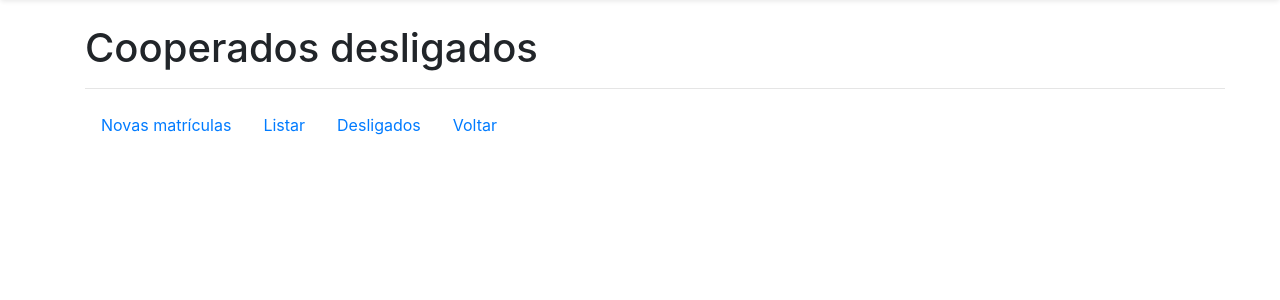
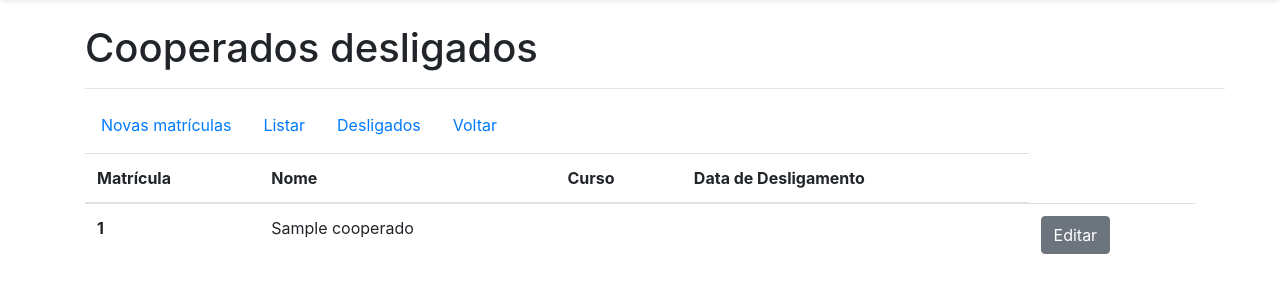
Before and after one commit to vctr-moraes/CoopManagement, a Symfony app: template templates/cooperado/desligados.html.twig in a window 1280 px wide. Shown: the part 72-372 px from the top of the page. Run offline with Twig, Linux system fonts and the light colour scheme; the template is opened without the code that fills it: most values are stand-ins (such as "Sample title", 1, 10 or a date in 2020); some libraries are stand-ins or nearby versions.

Commit message:
novo commit

```diff
--- a/templates/cooperado/desligados.html.twig
+++ b/templates/cooperado/desligados.html.twig
@@ -15,6 +15,28 @@
             <a class="nav-link" href="/cooperado/desligados">Desligados</a><br><br>
             <a class="nav-link" href="/usuario">Voltar</a><br><br>
         </nav>
+
+        <table class="table table-hover">
+            <thead>
+                <tr>
+                    <th scope="col">Matrícula</th>
+                    <th scope="col">Nome</th>
+                    <th scope="col">Curso</th>
+                    <th scope="col">Data de Desligamento</th>
+                </tr>
+            </thead>
+            <tbody>
+                {% for cooperado in cooperados %}
+                    <tr>
+                        <th scope="row">{{ cooperado.getId() }}</th>
+                        <td>{{ cooperado.getNome() }}</td>
+                        <td>{{ curso.getCurso() }}</td>
+                        <td>{{ curso.getDataMatricula() }}</td>
+                        <td><button class="btn btn-secondary">Editar</button></td>
+                    </tr>
+                {% endfor %}
+            </tbody>
+        </table>
     </div>
 
 {% endblock %}
--- a/templates/cooperado/novos.html.twig
+++ b/templates/cooperado/novos.html.twig
@@ -19,6 +19,7 @@
         <table class="table table-hover">
             <thead>
                 <tr>
+                    <th scope="col">Matrícula</th>
                     <th scope="col">Nome</th>
                     <th scope="col">Curso</th>
                     <th scope="col">Data de Matrícula</th>
@@ -27,6 +28,7 @@
             <tbody>
                 {% for cooperado in cooperados %}
                     <tr>
+                        <th scope="row">{{ cooperado.getId() }}</th>
                         <td>{{ cooperado.getNome() }}</td>
                         <td>{{ curso.getCurso() }}</td>
                         <td>{{ curso.getDataMatricula() }}</td>
--- a/templates/curso/cadastrar.html.twig
+++ b/templates/curso/cadastrar.html.twig
@@ -50,12 +50,12 @@
                 // );
 
                 Swal.fire({
-                    title: 'Salvar',
-                    text: 'Salvar',
+                    title: 'Confirmado!',
+                    text: 'Curso cadastrado com sucesso!',
                     onOpen: function(){
                         setTimeout(() => {
                             $('#form-curso').submit();
-                        }, 800);
+                        }, 1000);
                     }
                 });
             });
```
Also changed, not shown: src/Controller/Cooperado/CooperadoController.php (+8 -1 lines), 2 other files.
